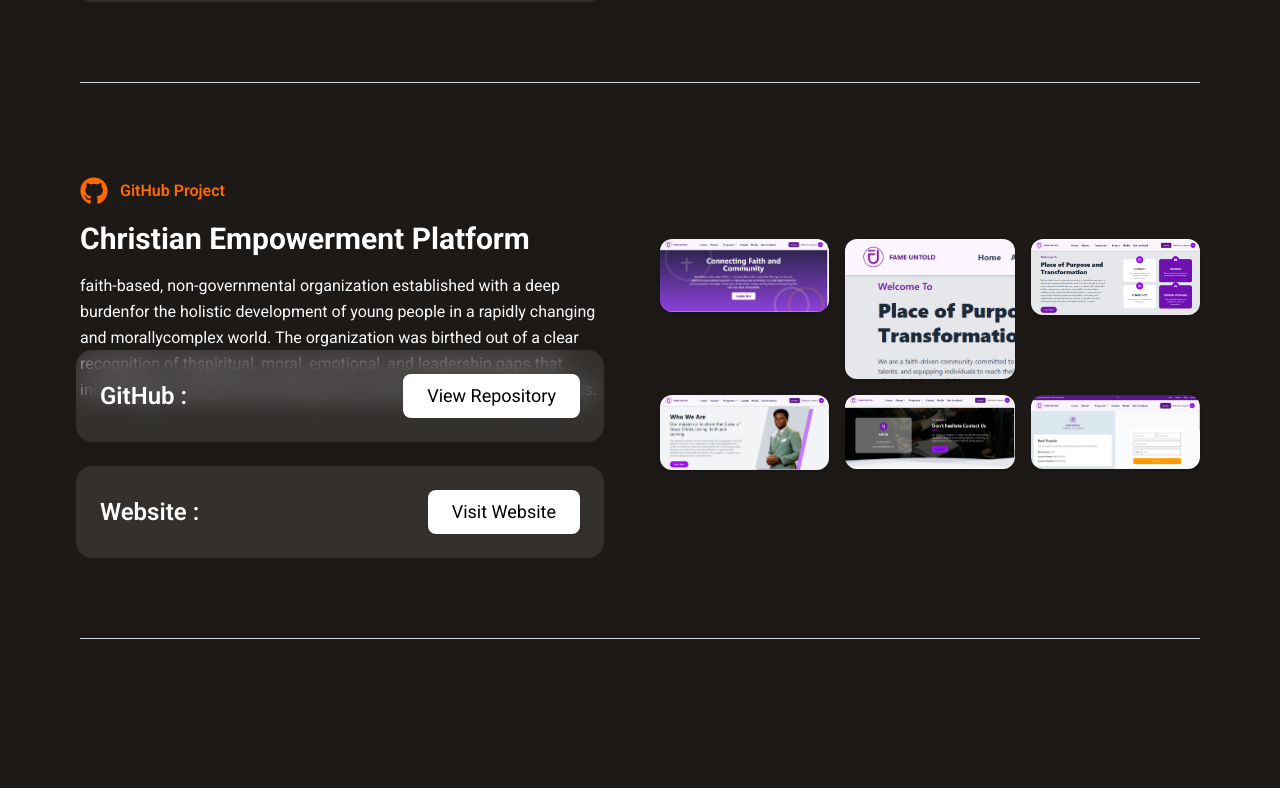
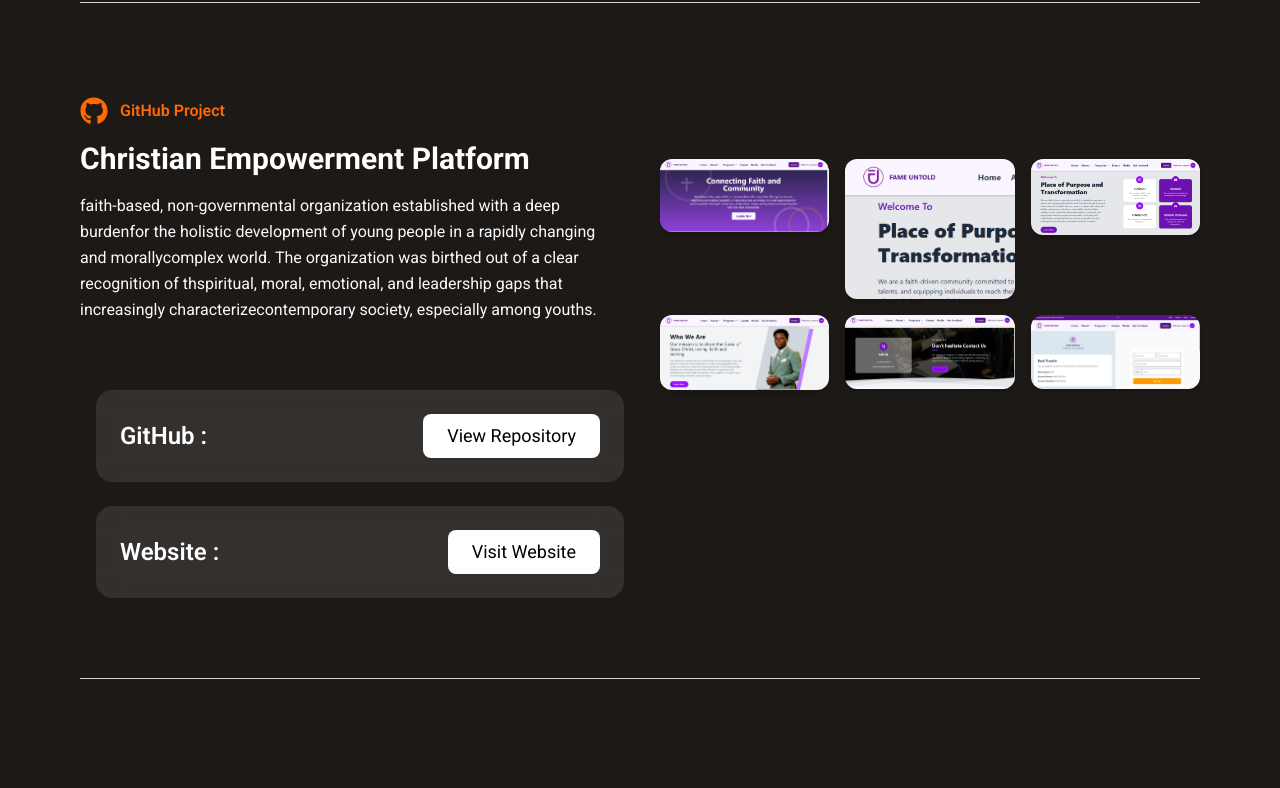
Before and after one commit to omolisa1245/portfolio, a React (Vite) app in the folder portfolio/: page / in a window 1280 px wide. Shown: the part 3395-4183 px from the top of the page. Built offline with nearby package versions, Linux system fonts and the light colour scheme.

Commit message:
now complete

```diff
--- a/portfolio/src/Component/Portfolio/Portfolio.jsx
+++ b/portfolio/src/Component/Portfolio/Portfolio.jsx
@@ -150,7 +150,7 @@ const Portfolio = () => {
       />
 
       <div className="w-full lg:w-[50%] px-4 -ml-5">
-        <div className="max-w-4xl -mt-40 mx-auto space-y-6">
+        <div className="max-w-4xl -mt-60 mx-auto space-y-6">
 
           {/* GitHub */}
           <div className="flex flex-col sm:flex-row sm:items-center sm:justify-between gap-4 bg-white/10 backdrop-blur-md p-6 rounded-2xl">
@@ -195,8 +195,8 @@ const Portfolio = () => {
         images={[fam1, fam2, fam3, fam4, fam7, fam8,]}
       />
 
-      <div className="w-full lg:w-[50%] px-4 -ml-5">
-        <div className="max-w-4xl -mt-50 mx-auto space-y-6">
+      <div className="w-full lg:w-[50%] px-4 ">
+        <div className="max-w-4xl -mt-20 mx-auto space-y-6">
 
           {/* GitHub */}
           <div className="flex flex-col sm:flex-row sm:items-center sm:justify-between gap-4 bg-white/10 backdrop-blur-md p-6 rounded-2xl">
```
